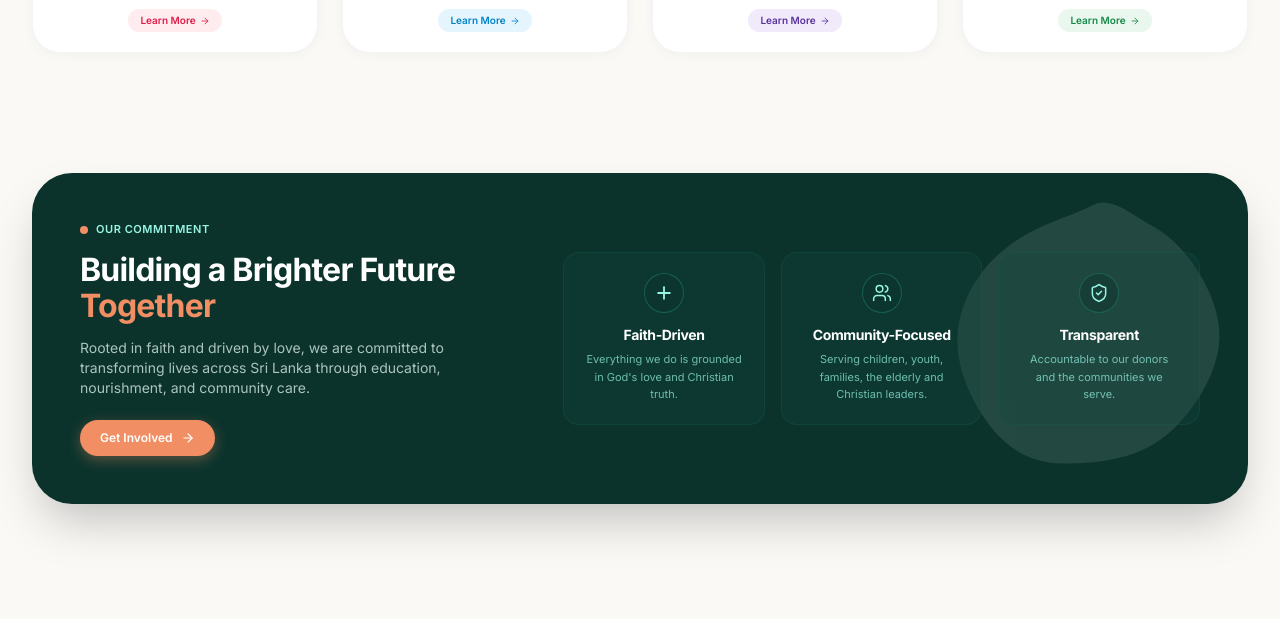
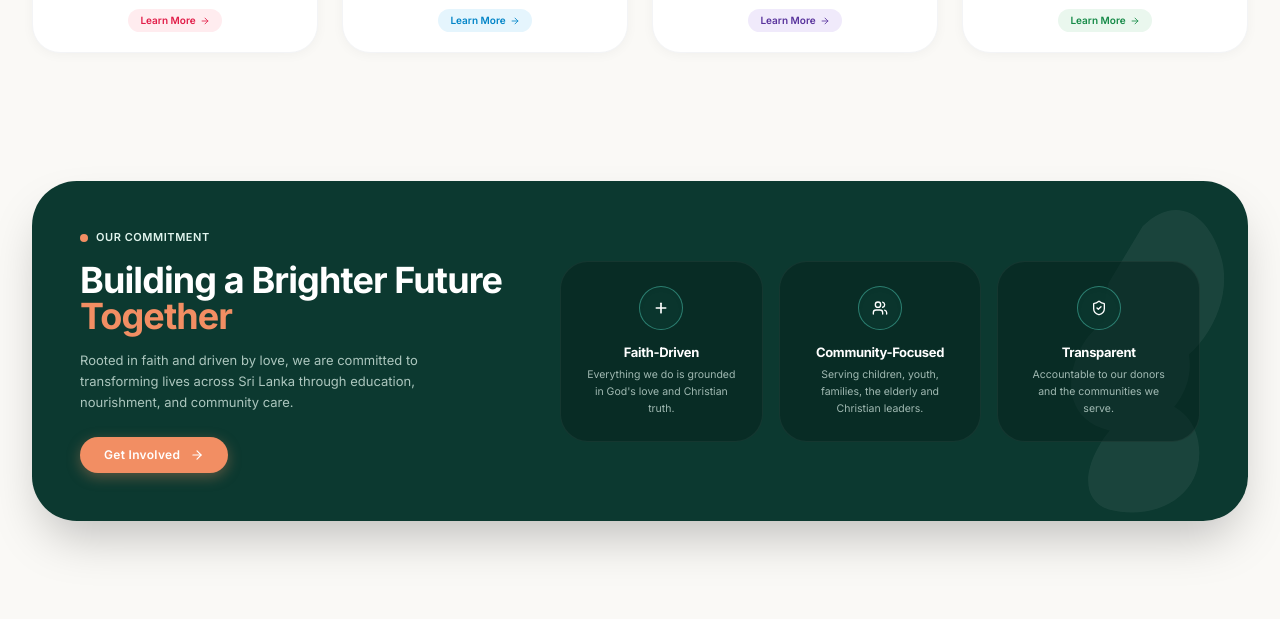
Before and after one commit to LIFT-Foundation/frontend, a React (Vite) app: page / in a window 1280 px wide. Shown: the part 2140-2759 px from the top of the page. Built offline with nearby package versions, Linux system fonts and the light colour scheme; a web font is replaced by a local one.

Commit message:
style: refine Our Commitment section card to match client UI mockup 100%

```diff
--- a/src/components/sections/Commitment/CommitmentSection.jsx
+++ b/src/components/sections/Commitment/CommitmentSection.jsx
@@ -8,75 +8,81 @@ export default function CommitmentSection({ onGetInvolved }) {
   const renderIcon = (type) => {
     switch (type) {
       case 'plus':
-        return <Plus className="w-5 h-5 text-teal-200 stroke-[2.2]" />;
+        return <Plus className="w-4 h-4 text-white stroke-[2.5]" />;
       case 'users':
-        return <Users className="w-5 h-5 text-teal-200 stroke-[1.8]" />;
+        return <Users className="w-4 h-4 text-white stroke-[2]" />;
       case 'shield-check':
-        return <ShieldCheck className="w-5 h-5 text-teal-200 stroke-[1.8]" />;
+        return <ShieldCheck className="w-4 h-4 text-white stroke-[2]" />;
       default:
-        return <ShieldCheck className="w-5 h-5 text-teal-200 stroke-[1.8]" />;
+        return <ShieldCheck className="w-4 h-4 text-white stroke-[2]" />;
     }
   };
 
   return (
-    <section className="py-6 sm:py-10 px-4 sm:px-8 max-w-7xl mx-auto">
-      <div className="bg-[#0b332c] rounded-[2rem] sm:rounded-[2.5rem] p-7 sm:p-10 lg:p-12 text-white shadow-2xl relative overflow-hidden">
-        {/* Decorative Leaf / Branch Silhouette in background */}
-        <div className="absolute right-0 top-0 bottom-0 w-80 opacity-10 pointer-events-none flex items-center justify-end pr-4">
-          <svg viewBox="0 0 200 200" fill="currentColor" className="w-72 h-72 text-white">
-            <path d="M45,-78.3C58.3,-71.1,69,-59.1,77.3,-45.5C85.7,-31.9,91.7,-16,91.2,-0.3C90.7,15.4,83.7,30.8,74.7,44.1C65.7,57.4,54.7,68.6,41.4,75.4C28.1,82.2,14.1,84.7,-0.7,85.9C-15.5,87.1,-31.1,87,-44.6,80.3C-58.1,73.6,-69.5,60.3,-77.8,45.4C-86.1,30.5,-91.3,14,-90.6,-2.1C-89.9,-18.2,-83.3,-33.9,-73.4,-46.6C-63.5,-59.3,-50.3,-69.1,-36.4,-76C-22.5,-82.9,-8,-87,4,-93.2C16,-99.4,31.7,-85.5,45,-78.3Z" transform="translate(100 100)" />
+    <section className="py-8 sm:py-12 px-4 sm:px-8 max-w-7xl mx-auto">
+      <div className="bg-[#0c3930] rounded-[2.2rem] sm:rounded-[2.8rem] p-8 sm:p-10 lg:p-12 text-white shadow-2xl relative overflow-hidden">
+        {/* Right Corner Leaf Graphic Silhouette matching screenshot */}
+        <div className="absolute right-0 top-0 bottom-0 w-72 pointer-events-none select-none overflow-hidden flex items-center justify-end">
+          <svg viewBox="0 0 200 300" className="w-64 h-full text-white opacity-[0.06] fill-current">
+            <path d="M120,40 C150,10 180,30 190,70 C200,110 170,160 130,170 C90,180 80,130 90,90 Z" />
+            <path d="M70,140 C100,100 150,110 160,150 C170,190 130,230 90,220 C50,210 50,170 70,140 Z" />
+            <path d="M100,210 C130,180 170,200 170,240 C170,280 130,300 90,290 C60,280 70,240 100,210 Z" />
           </svg>
         </div>
 
-        <div className="grid grid-cols-1 lg:grid-cols-12 gap-8 lg:gap-10 items-center relative z-10">
+        <div className="grid grid-cols-1 lg:grid-cols-12 gap-8 lg:gap-8 items-center relative z-10">
 
           {/* Left Column: Heading, subtitle, and CTA */}
-          <div className="lg:col-span-5 space-y-3.5">
-            <div className="flex items-center gap-2 text-[11px] font-semibold tracking-wider text-teal-200 uppercase">
-              <span className="w-2 h-2 rounded-full bg-[#f28e63]" />
+          <div className="lg:col-span-5 space-y-4">
+            {/* Orange bullet + Our Commitment */}
+            <div className="flex items-center gap-2 text-[11px] font-semibold tracking-wider text-teal-100 uppercase">
+              <span className="w-2 h-2 rounded-full bg-[#f28e63] inline-block" />
               <span>{commitment.badge}</span>
             </div>
 
-            <h3 className="text-2xl sm:text-3xl lg:text-[2rem] font-bold text-white tracking-tight leading-snug">
+            {/* Title */}
+            <h3 className="text-2xl sm:text-3xl lg:text-[2.25rem] font-bold text-white tracking-tight leading-[1.15]">
               <span>{commitment.titleStart}</span>
               <span className="text-[#f28e63]">{commitment.titleHighlight}</span>
             </h3>
 
-            <p className="text-xs sm:text-sm text-teal-100/75 leading-relaxed max-w-sm">
+            {/* Subtitle */}
+            <p className="text-xs sm:text-[13px] text-teal-100/75 leading-relaxed max-w-sm font-normal">
               {commitment.subtitle}
             </p>
 
+            {/* Get Involved Button */}
             <div className="pt-2">
               <button
                 type="button"
                 onClick={onGetInvolved}
-                className="inline-flex items-center gap-2 px-5 py-2.5 rounded-full bg-[#f28e63] hover:bg-[#ea7849] text-white font-semibold text-xs shadow-button hover:shadow-lg hover:-translate-y-0.5 active:translate-y-0 transition-all duration-200"
+                className="inline-flex items-center gap-2 px-6 py-2.5 rounded-full bg-[#f28e63] hover:bg-[#ea7849] text-white font-semibold text-xs tracking-wide shadow-button hover:shadow-lg hover:-translate-y-0.5 active:translate-y-0 transition-all duration-200"
               >
                 <span>{commitment.cta}</span>
-                <ArrowRight className="w-3.5 h-3.5" />
+                <ArrowRight className="w-3.5 h-3.5 ml-0.5" />
               </button>
             </div>
           </div>
 
-          {/* Right Column: 3 Pillars (Faith-Driven, Community-Focused, Transparent) */}
-          <div className="lg:col-span-7 grid grid-cols-1 sm:grid-cols-3 gap-4 sm:gap-4 text-center">
+          {/* Right Column: 3 Semi-Transparent Rounded Pillar Cards */}
+          <div className="lg:col-span-7 grid grid-cols-1 sm:grid-cols-3 gap-3.5 sm:gap-4 text-center">
             {commitment.pillars.map((pillar) => (
               <div
                 key={pillar.id}
-                className="flex flex-col items-center justify-start p-4 sm:p-5 rounded-2xl bg-teal-800/25 border border-teal-700/30 hover:bg-teal-800/40 hover:border-teal-600/50 transition-all duration-300 group"
+                className="flex flex-col items-center justify-start p-5 sm:p-6 rounded-[1.75rem] bg-[#07241e]/55 border border-white/5 hover:border-white/15 transition-all duration-300"
               >
-                {/* Outlined circular icon */}
-                <div className="w-10 h-10 rounded-full border border-teal-600/60 bg-teal-900/40 flex items-center justify-center mb-3 group-hover:scale-110 transition-transform">
+                {/* Outlined circular icon with dual ring effect */}
+                <div className="w-11 h-11 rounded-full border border-teal-300/40 bg-[#0c3930]/80 flex items-center justify-center mb-3.5 shadow-inner">
                   {renderIcon(pillar.icon)}
                 </div>
 
                 {/* Pillar Label */}
-                <h4 className="text-xs sm:text-sm font-bold text-white tracking-tight mb-1.5">
+                <h4 className="text-xs sm:text-[13px] font-bold text-white tracking-tight mb-1.5">
                   {pillar.title}
                 </h4>
 
                 {/* Pillar Description */}
-                <p className="text-[11px] text-teal-200/70 leading-relaxed font-normal">
+                <p className="text-[10.5px] text-teal-100/70 leading-relaxed font-normal">
                   {pillar.description}
                 </p>
               </div>
```
